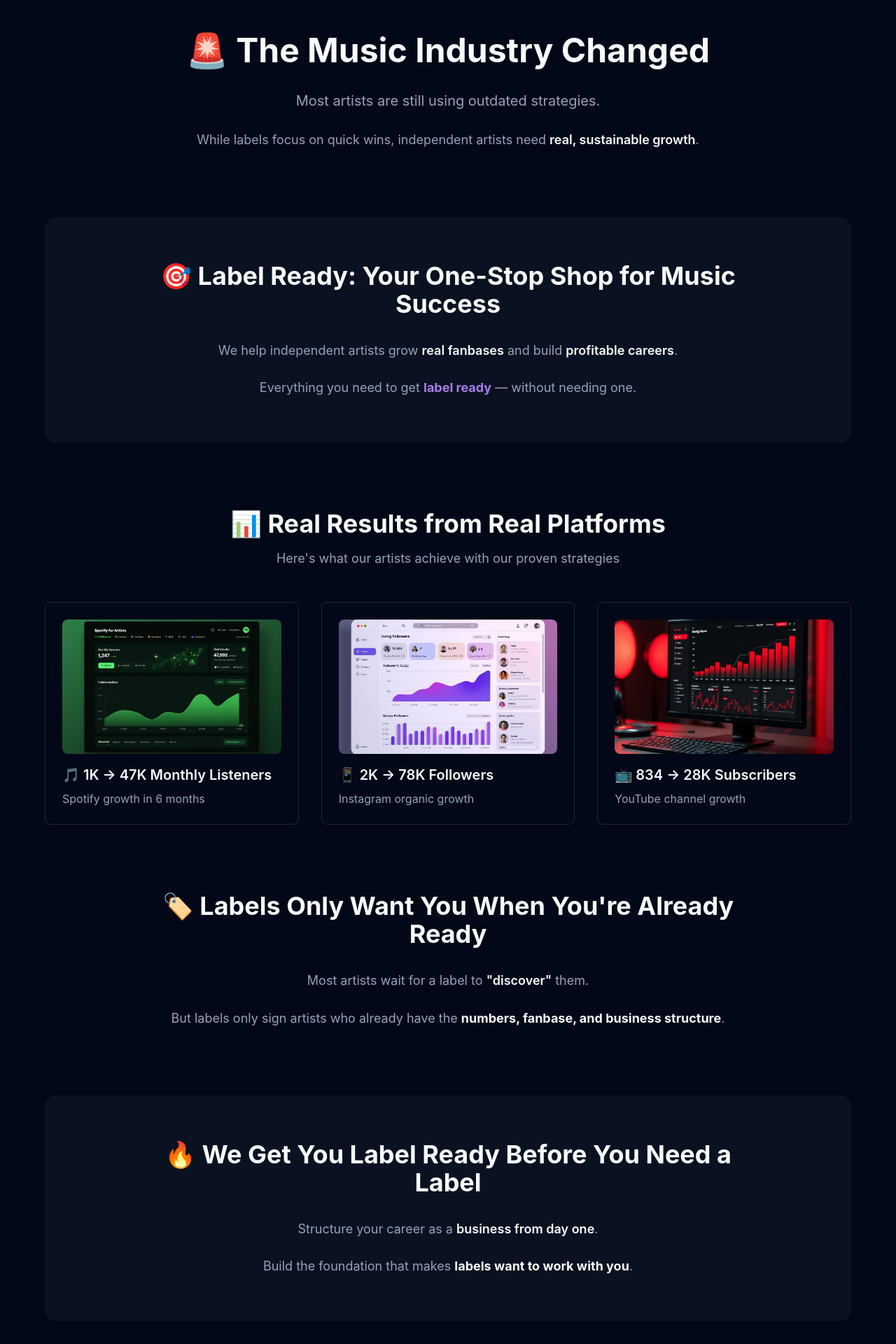
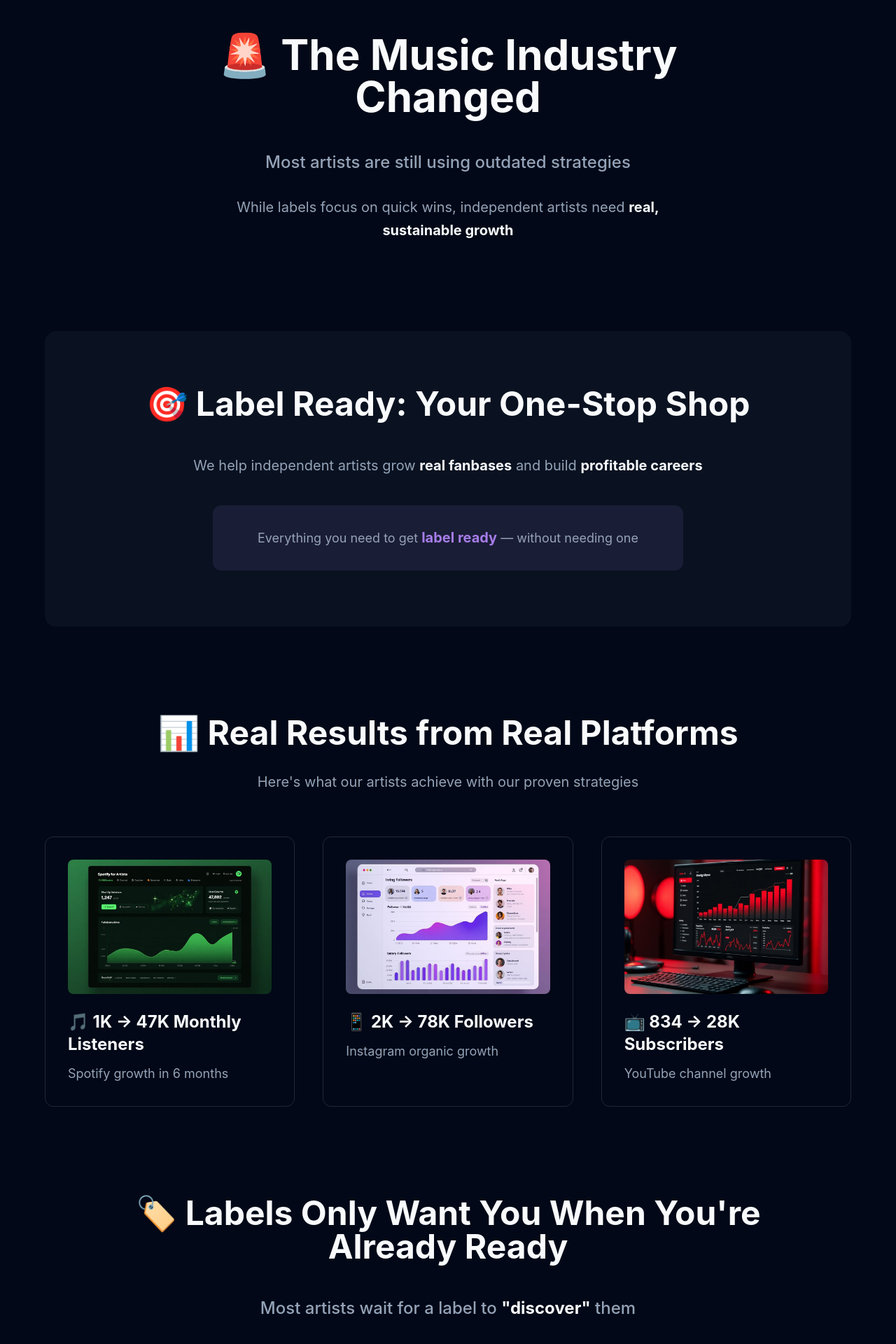
Before and after one commit to nicneave/music-artist-ascend-36, a React (Vite) app: page / in a window 1280 px wide. Shown: the part 920-2840 px from the top of the page at 70% size. Built offline with nearby package versions, Linux system fonts and the light colour scheme.

Commit message:
Refine spacing and readability
Improve spacing and text presentation for better readability and visual appeal.

```diff
--- a/src/pages/Index.tsx
+++ b/src/pages/Index.tsx
@@ -31,80 +31,104 @@ const Index = () => {
               <TabsTrigger value="services">Services & Packages</TabsTrigger>
             </TabsList>
 
-            <TabsContent value="about" className="space-y-24">
+            <TabsContent value="about" className="space-y-32">
               {/* Problem Section */}
-              <section className="text-center max-w-4xl mx-auto">
-                <h2 className="text-3xl md:text-5xl font-bold mb-8">🚨 The Music Industry Changed</h2>
-                <p className="text-xl text-muted-foreground mb-6 leading-relaxed">
-                  Most artists are still using outdated strategies.
+              <section className="text-center max-w-4xl mx-auto space-y-12">
+                <h2 className="text-4xl md:text-6xl font-bold mb-12">🚨 The Music Industry Changed</h2>
+
+                <div className="space-y-8">
+                  <p className="text-2xl text-muted-foreground font-medium">
+                    Most artists are still using outdated strategies
                   </p>
-                <p className="text-lg text-muted-foreground leading-relaxed">
-                  While labels focus on quick wins, independent artists need <span className="font-semibold text-foreground">real, sustainable growth</span>.
+
+                  <div className="max-w-2xl mx-auto">
+                    <p className="text-xl text-muted-foreground leading-relaxed">
+                      While labels focus on quick wins, independent artists need <span className="font-bold text-foreground">real, sustainable growth</span>
                     </p>
+                  </div>
+                </div>
               </section>
 
               {/* What We Do Section */}
-              <section className="bg-muted/30 py-16 px-8 rounded-2xl">
-                <div className="text-center max-w-4xl mx-auto">
-                  <h2 className="text-3xl md:text-4xl font-bold mb-8">🎯 Label Ready: Your One-Stop Shop for Music Success</h2>
-                  <p className="text-lg text-muted-foreground mb-6 leading-relaxed">
-                    We help independent artists grow <span className="font-semibold text-foreground">real fanbases</span> and build <span className="font-semibold text-foreground">profitable careers</span>.
+              <section className="bg-muted/30 py-20 px-8 rounded-2xl">
+                <div className="text-center max-w-4xl mx-auto space-y-12">
+                  <h2 className="text-4xl md:text-5xl font-bold mb-12">🎯 Label Ready: Your One-Stop Shop</h2>
+
+                  <div className="space-y-10">
+                    <p className="text-xl text-muted-foreground leading-relaxed max-w-3xl mx-auto">
+                      We help independent artists grow <span className="font-bold text-foreground">real fanbases</span> and build <span className="font-bold text-foreground">profitable careers</span>
                     </p>
+
+                    <div className="bg-primary/10 p-8 rounded-xl max-w-2xl mx-auto">
                       <p className="text-lg text-muted-foreground leading-relaxed">
-                    Everything you need to get <span className="font-bold text-primary">label ready</span> — without needing one.
+                        Everything you need to get <span className="font-bold text-primary text-xl">label ready</span> — without needing one
                       </p>
+                    </div>
+                  </div>
                 </div>
               </section>
 
               {/* Results Section */}
-              <section className="max-w-6xl mx-auto">
-                <div className="text-center mb-12">
-                  <h2 className="text-3xl md:text-4xl font-bold mb-4">📊 Real Results from Real Platforms</h2>
-                  <p className="text-lg text-muted-foreground">Here's what our artists achieve with our proven strategies</p>
+              <section className="max-w-6xl mx-auto space-y-16">
+                <div className="text-center space-y-8">
+                  <h2 className="text-4xl md:text-5xl font-bold">📊 Real Results from Real Platforms</h2>
+                  <p className="text-xl text-muted-foreground max-w-2xl mx-auto">Here's what our artists achieve with our proven strategies</p>
                 </div>
 
-                <div className="grid md:grid-cols-3 gap-8">
-                  <div className="bg-card rounded-lg p-6 border hover:shadow-lg transition-shadow">
-                    <img src={spotifyAnalytics} alt="Spotify for Artists analytics dashboard showing growth" className="w-full h-48 object-cover rounded-lg mb-4" />
-                    <h3 className="text-xl font-semibold mb-2">🎵 1K → 47K Monthly Listeners</h3>
-                    <p className="text-muted-foreground">Spotify growth in 6 months</p>
+                <div className="grid md:grid-cols-3 gap-10">
+                  <div className="bg-card rounded-xl p-8 border hover:shadow-xl transition-all duration-300">
+                    <img src={spotifyAnalytics} alt="Spotify for Artists analytics dashboard showing growth" className="w-full h-48 object-cover rounded-lg mb-6" />
+                    <h3 className="text-2xl font-bold mb-3">🎵 1K → 47K Monthly Listeners</h3>
+                    <p className="text-muted-foreground text-lg">Spotify growth in 6 months</p>
                   </div>
 
-                  <div className="bg-card rounded-lg p-6 border hover:shadow-lg transition-shadow">
-                    <img src={instagramAnalytics} alt="Instagram Insights showing follower growth analytics" className="w-full h-48 object-cover rounded-lg mb-4" />
-                    <h3 className="text-xl font-semibold mb-2">📱 2K → 78K Followers</h3>
-                    <p className="text-muted-foreground">Instagram organic growth</p>
+                  <div className="bg-card rounded-xl p-8 border hover:shadow-xl transition-all duration-300">
+                    <img src={instagramAnalytics} alt="Instagram Insights showing follower growth analytics" className="w-full h-48 object-cover rounded-lg mb-6" />
+                    <h3 className="text-2xl font-bold mb-3">📱 2K → 78K Followers</h3>
+                    <p className="text-muted-foreground text-lg">Instagram organic growth</p>
                   </div>
 
-                  <div className="bg-card rounded-lg p-6 border hover:shadow-lg transition-shadow">
-                    <img src={youtubeAnalytics} alt="YouTube Studio analytics showing subscriber growth" className="w-full h-48 object-cover rounded-lg mb-4" />
-                    <h3 className="text-xl font-semibold mb-2">📺 834 → 28K Subscribers</h3>
-                    <p className="text-muted-foreground">YouTube channel growth</p>
+                  <div className="bg-card rounded-xl p-8 border hover:shadow-xl transition-all duration-300">
+                    <img src={youtubeAnalytics} alt="YouTube Studio analytics showing subscriber growth" className="w-full h-48 object-cover rounded-lg mb-6" />
+                    <h3 className="text-2xl font-bold mb-3">📺 834 → 28K Subscribers</h3>
+                    <p className="text-muted-foreground text-lg">YouTube channel growth</p>
                   </div>
                 </div>
               </section>
 
               {/* The Problem With Labels Section */}
-              <section className="max-w-4xl mx-auto text-center">
-                <h2 className="text-3xl md:text-4xl font-bold mb-8">🏷️ Labels Only Want You When You're Already Ready</h2>
-                <p className="text-lg text-muted-foreground mb-6 leading-relaxed">
-                  Most artists wait for a label to <span className="font-semibold text-foreground">"discover"</span> them.
+              <section className="max-w-4xl mx-auto text-center space-y-12">
+                <h2 className="text-4xl md:text-5xl font-bold mb-12">🏷️ Labels Only Want You When You're Already Ready</h2>
+
+                <div className="space-y-10">
+                  <p className="text-2xl text-muted-foreground font-medium">
+                    Most artists wait for a label to <span className="font-bold text-foreground">"discover"</span> them
                   </p>
-                <p className="text-lg text-muted-foreground leading-relaxed">
-                  But labels only sign artists who already have the <span className="font-bold text-foreground">numbers, fanbase, and business structure</span>.
+
+                  <div className="bg-primary/10 p-8 rounded-xl max-w-3xl mx-auto">
+                    <p className="text-xl text-muted-foreground leading-relaxed">
+                      But labels only sign artists who already have the <span className="font-bold text-foreground">numbers, fanbase, and business structure</span>
                     </p>
+                  </div>
+                </div>
               </section>
 
               {/* Our Approach Section */}
-              <section className="bg-muted/30 py-16 px-8 rounded-2xl">
-                <div className="text-center max-w-4xl mx-auto">
-                  <h2 className="text-3xl md:text-4xl font-bold mb-8">🔥 We Get You Label Ready Before You Need a Label</h2>
-                  <p className="text-lg text-muted-foreground mb-6 leading-relaxed">
-                    Structure your career as a <span className="font-semibold text-foreground">business from day one</span>.
+              <section className="bg-muted/30 py-20 px-8 rounded-2xl">
+                <div className="text-center max-w-4xl mx-auto space-y-12">
+                  <h2 className="text-4xl md:text-5xl font-bold mb-12">🔥 We Get You Label Ready Before You Need a Label</h2>
+
+                  <div className="space-y-10">
+                    <p className="text-xl text-muted-foreground leading-relaxed max-w-3xl mx-auto">
+                      Structure your career as a <span className="font-bold text-foreground">business from day one</span>
                     </p>
+
+                    <div className="bg-primary/10 p-8 rounded-xl max-w-2xl mx-auto">
                       <p className="text-lg text-muted-foreground leading-relaxed">
-                    Build the foundation that makes <span className="font-bold text-foreground">labels want to work with you</span>.
+                        Build the foundation that makes <span className="font-bold text-primary text-xl">labels want to work with you</span>
                       </p>
+                    </div>
+                  </div>
                 </div>
               </section>
 
```
Lines whose indentation alone changed are shown as unchanged.
